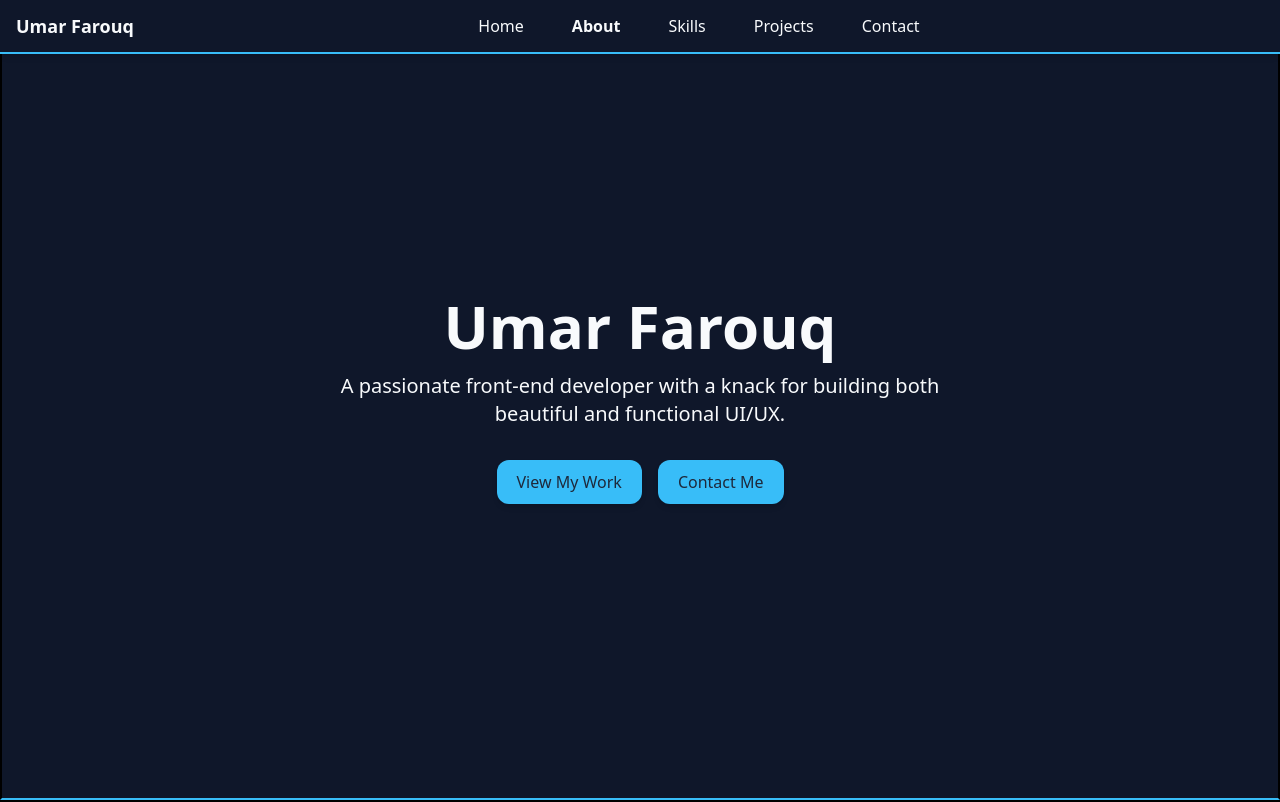
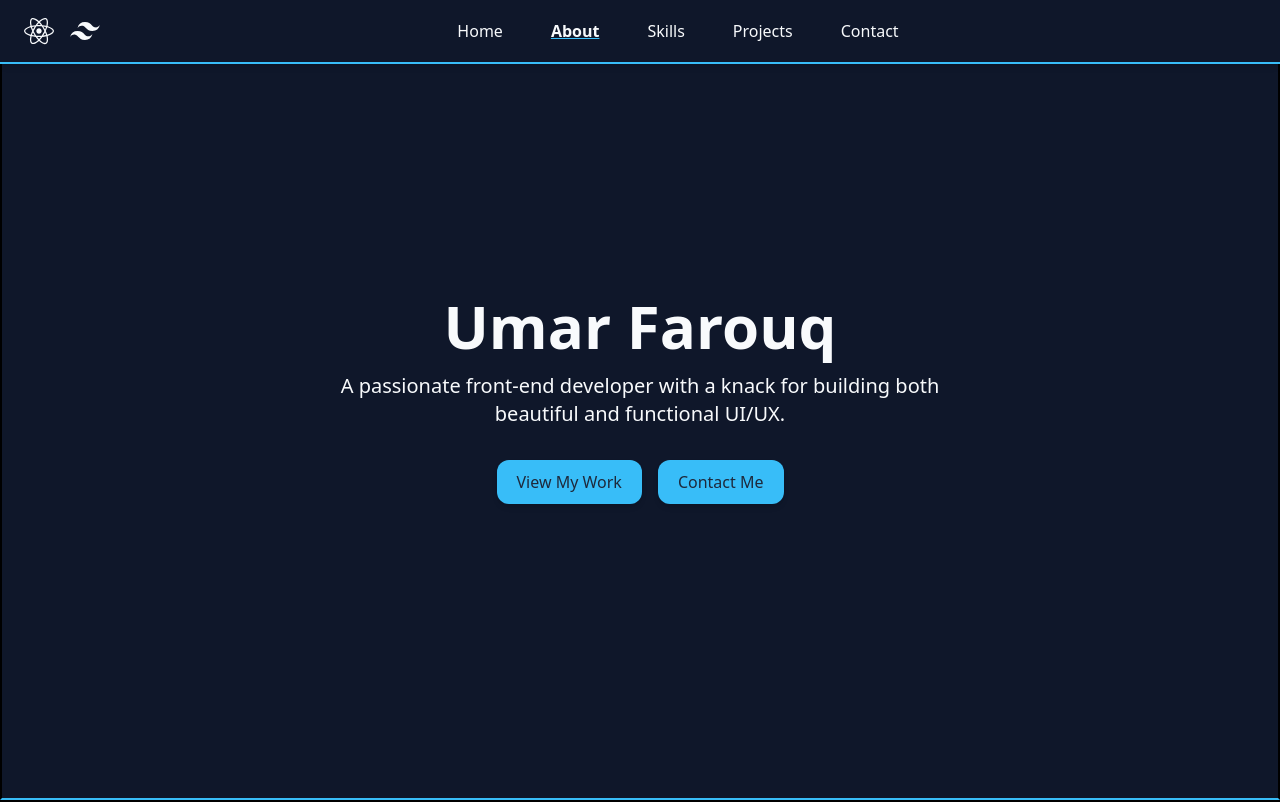
Before and after one commit to UmarTambari/my-portfolio, a React (Vite) app: page / in a window 1280 px wide. Shown: the top 802 px of the page. Built offline with nearby package versions, Linux system fonts and the light colour scheme.

Commit message:
replaced Navbar with project icons, set up correct base path for github pages, and added a skillcard for tailwindcss

```diff
--- a/index.html
+++ b/index.html
@@ -1,11 +1,10 @@
-<!doctype html>
+<!DOCTYPE html>
 <html lang="en">
   <head>
     <meta charset="UTF-8" />
-    <link rel="icon" type="image/svg+xml" href="/vite.svg" />
     <meta name="viewport" content="width=device-width, initial-scale=1.0" />
-    <link rel="stylesheet" href="./src/App.css">
-    <title>Vite + React</title>
+    <link rel="stylesheet" href="./src/App.css" />
+    <title>Umar Farouq</title>
   </head>
   <body>
     <div id="root"></div>
--- a/package.json
+++ b/package.json
@@ -7,7 +7,8 @@
     "dev": "vite",
     "build": "vite build",
     "lint": "eslint .",
-    "preview": "vite preview"
+    "preview": "vite preview",
+    "deploy": "gh-pages -d dist"
   },
   "dependencies": {
     "@tailwindcss/vite": "^4.1.12",
@@ -27,6 +28,7 @@
     "eslint": "^9.33.0",
     "eslint-plugin-react-hooks": "^5.2.0",
     "eslint-plugin-react-refresh": "^0.4.20",
+    "gh-pages": "^6.3.0",
     "globals": "^16.3.0",
     "postcss": "^8.5.6",
     "tailwindcss": "^4.1.12",
--- a/src/components/NavBar.jsx
+++ b/src/components/NavBar.jsx
@@ -1,8 +1,10 @@
 import { useState, useEffect, useRef } from "react";
-import { FiMenu, FiX, FiSun, FiMoon } from "react-icons/fi";
+import { FaReact } from "react-icons/fa";
+import { RiTailwindCssFill } from "react-icons/ri";
+import { FiMenu, FiX } from "react-icons/fi";
 
 const sections = [
-  { id: "hero-section", label: "Home" },
+  { id: "home", label: "Home" },
   { id: "about", label: "About" },
   { id: "skills", label: "Skills" },
   { id: "projects", label: "Projects" },
@@ -10,7 +12,7 @@ const sections = [
 ];
 
 function NavBar() {
-  const [active, setActive] = useState("hero-section");
+  const [active, setActive] = useState("home");
   const [isMenuOpen, setIsMenuOpen] = useState(false);
   const observerRef = useRef(null);
 
@@ -57,10 +59,11 @@ function NavBar() {
      shadow-md border-b-2
      border-[var(--color-accent)]"
     >
-      <div className="flex items-center justify-between px-4 py-3 mx-auto max-w-7xl">
-        <h1 className="text-lg font-bold text-[var(--color-text)] font-poppins">
-          Umar Farouq
-        </h1>
+      <div className="flex items-center justify-between px-6 py-4 mx-auto max-w-7xl">
+        <div className="flex items-center space-x-4">
+          <FaReact size={30} />
+          <RiTailwindCssFill size={30} />
+        </div>
 
         <ul className="hidden space-x-8 md:flex font-inter">
           {sections.map((section) => (
@@ -71,7 +74,7 @@ function NavBar() {
                   hover:text-[white] hover:underline decoration-[var(--color-accent)]
                   ${
                     active === section.id
-                      ? "font-bold"
+                      ? "font-bold underline decoration-[var(--color-accent)]"
                       : "text-[var(--color-text)]"
                   }`}
               >
--- a/src/components/Skills.jsx
+++ b/src/components/Skills.jsx
@@ -8,6 +8,7 @@ const skillsData = {
     { name: "CSS3", icon: "src/assets/icons/icons8-css-96.svg" },
     { name: "JavaScript", icon: "src/assets/icons/javascript-svgrepo-com.svg" },
     { name: "React", icon: "src/assets/icons/react-svgrepo-com.svg" },
+    { name: "TailwindCss", icon: "src/assets/icons/tailwindcss.png"}
   ],
 
   "Data Analysis": [
--- a/vite.config.js
+++ b/vite.config.js
@@ -5,4 +5,5 @@ import react from '@vitejs/plugin-react'
 // https://vite.dev/config/
 export default defineConfig({
   plugins: [react(), tailwindcss()],
+  base: '/my-portfolio/',
 })
```
Also changed, not shown: src/assets/icons/tailwindcss.png (added), 1 other file (tests, documents, lock files or other folders).
